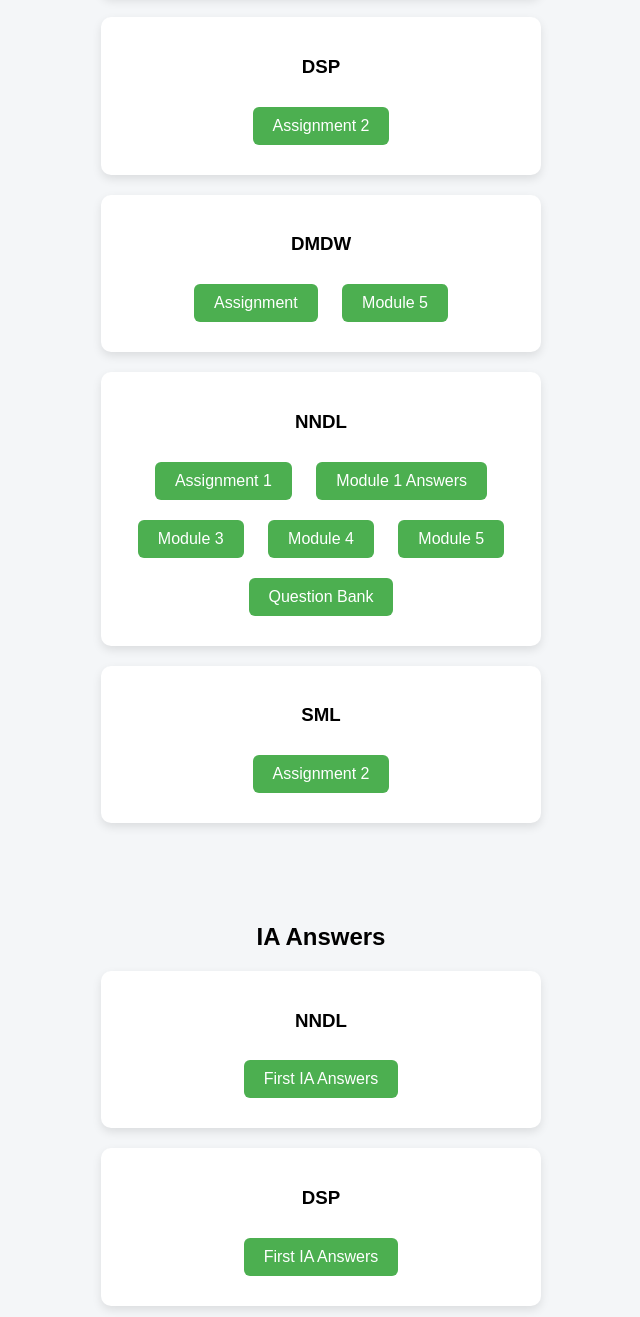
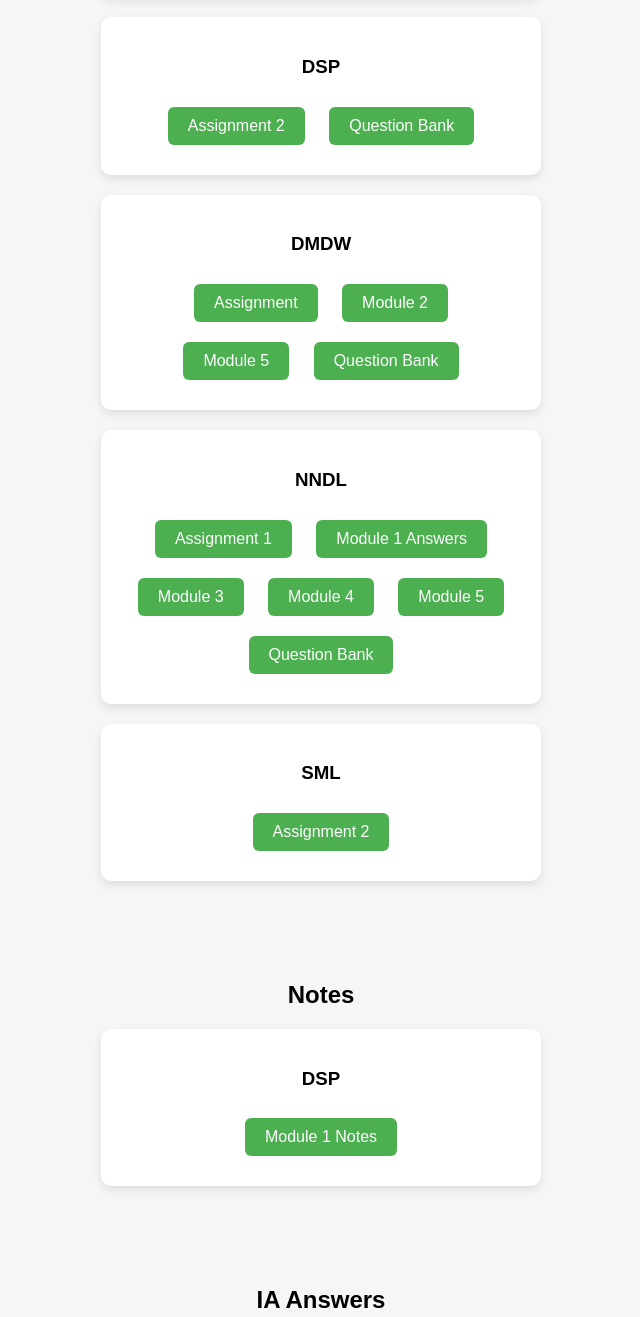
Before and after one commit to sreenivas2003/7th-sem-website, a plain HTML site: page index.html in a window 1280 px wide. Shown: the part 450-1767 px from the top of the page, without its empty margins (319-959 px from the left). Drawn offline with Linux system fonts and the light colour scheme.

Commit message:
index.html

```diff
--- a/index.html
+++ b/index.html
@@ -10,7 +10,7 @@
 <body>
 
 <header>
-    <h1>7th SEM</h1>
+    <h1>7th SEM CSE-DS</h1>
     <p>Your One-Stop Academic Resource Hub</p>
 </header>
 
@@ -18,7 +18,7 @@
     <a href="#">Home</a>
     <a href="#assignments">Assignments & Modules</a>
     <a href="#ia">IA Answers</a>
-    <a href="#">Notes</a>
+    <a href="#notes">Notes</a>
     <a href="#">Lab Records</a>
 </nav>
 
@@ -40,13 +40,16 @@
         <div class="card">
             <h3>DSP</h3>
             <a class="btn" href="https://docs.google.com/document/d/1ZCwiO4R4kvd9vxQkDX_jMkVtfvs3Cu-2spDFVIh_hk0/preview" target="_blank">Assignment 2</a>
+            <a class="btn" href="https://drive.google.com/file/d/1dT397wTJpufUova0pKtcggGsgRDND0MY/preview" target="_blank">Question Bank</a>
         </div>
 
         <!-- DMDW -->
         <div class="card">
             <h3>DMDW</h3>
             <a class="btn" href="https://drive.google.com/file/d/1FNM1liXDpI0-TktMgeLA9GjrtNVp9Zun/preview" target="_blank">Assignment</a>
+            <a class="btn" href="https://drive.google.com/file/d/1W2Ik1R7au8XhTNf1odkr9V7TfikbeQRP/preview" target="_blank">Module 2</a>
             <a class="btn" href="https://drive.google.com/file/d/19QaoXSSE7vM-JiMUYOnShSpWMvUadh4v/preview" target="_blank">Module 5</a>
+            <a class="btn" href="https://drive.google.com/file/d/1E58b71RaOmkMwSeM5IGCyllA9Ufvxkng/preview" target="_blank">Question Bank</a>
         </div>
 
         <!-- NNDL -->
@@ -69,21 +72,38 @@
     </div>
 </section>
 
+<!-- ================= NOTES ================= -->
+<section class="content" id="notes">
+    <h2>Notes</h2>
+
+    <div class="card-container">
+        <div class="card">
+            <h3>DSP</h3>
+            <a class="btn" href="https://drive.google.com/file/d/1W2MsxZ9FkDnkwnEvkrr2HR7l6CaUls5c/preview" target="_blank">
+                Module 1 Notes
+            </a>
+        </div>
+    </div>
+</section>
+
 <!-- ================= IA ANSWERS ================= -->
 <section class="content" id="ia">
-
     <h2>IA Answers</h2>
 
     <div class="card-container">
 
         <div class="card">
             <h3>NNDL</h3>
-            <a class="btn" href="https://drive.google.com/file/d/1UNTYE-MibKLK5ZCi5NjtXKO42vsUn5Kg/preview" target="_blank">First IA Answers</a>
+            <a class="btn" href="https://drive.google.com/file/d/1UNTYE-MibKLK5ZCi5NjtXKO42vsUn5Kg/preview" target="_blank">
+                First IA Answers
+            </a>
         </div>
 
         <div class="card">
             <h3>DSP</h3>
-            <a class="btn" href="https://drive.google.com/file/d/1qbynUlS43JoiTG0D21gR7djipJgvhD8F/preview" target="_blank">First IA Answers</a>
+            <a class="btn" href="https://drive.google.com/file/d/1qbynUlS43JoiTG0D21gR7djipJgvhD8F/preview" target="_blank">
+                First IA Answers
+            </a>
         </div>
 
     </div>
```
